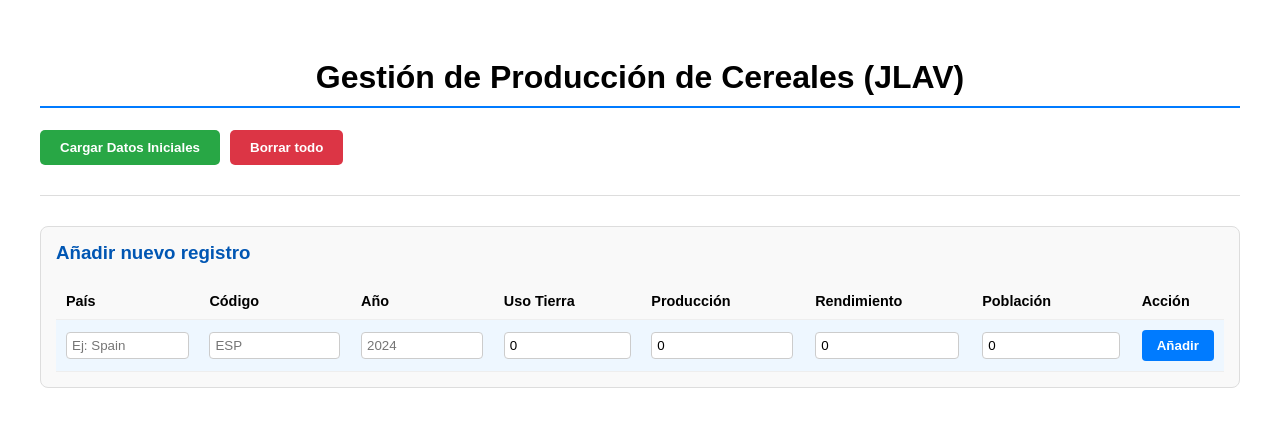
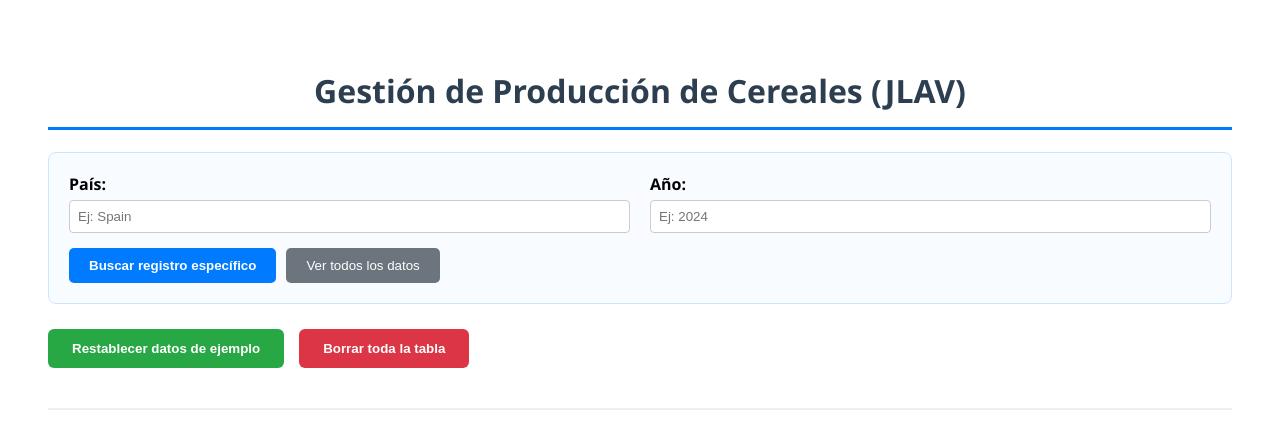
Before and after one commit to gti-sos/SOS2526-18, a SvelteKit app in the folder src/front/: page /cereal-productions in a window 1280 px wide. Shown: the top 445 px of the page. Built offline with nearby package versions, Linux system fonts and the light colour scheme; no server answers.

Commit message:
front-end jlav

```diff
--- a/src/front/src/routes/cereal-productions/+page.svelte
+++ b/src/front/src/routes/cereal-productions/+page.svelte
@@ -4,39 +4,81 @@
     import CerealForm from './CerealForm.svelte';
     import CerealTable from './CerealTable.svelte';
 
+    // 1. ESTADO GLOBAL (Svelte 5)
     let cereals = $state([]);
     let message = $state("");
     let messageType = $state("danger");
 
+    // Variables para la búsqueda de un recurso concreto
+    let searchCountry = $state("");
+    let searchYear = $state("");
+
+    // 2. FUNCIONES DE LÓGICA
+
+    // Obtener todos los registros (GET acumulado)
     async function getCereals() {
         const res = await fetch("/api/v2/cereal-productions");
         if (res.ok) {
             cereals = await res.json();
+            searchCountry = ""; // Limpiamos campos de búsqueda
+            searchYear = "";
         } else {
-            message = "Error al conectar con la base de datos.";
+            message = "Lo sentimos, no hemos podido cargar la lista de datos.";
             messageType = "danger";
         }
     }
 
+    // ACCEDER A UN RECURSO CONCRETO (Buscador por País y Año)
+    async function getSingleCereal() {
+        if (!searchCountry || !searchYear) {
+            message = "Por favor, introduce un país y un año para realizar la búsqueda.";
+            messageType = "danger";
+            return;
+        }
+
+        const res = await fetch(`/api/v2/cereal-productions/${searchCountry}/${searchYear}`);
+
+        if (res.ok) {
+            const data = await res.json();
+            cereals = [data]; // Mostramos solo el resultado encontrado
+            message = `¡Registro encontrado! Mostrando los datos de ${searchCountry} para el año ${searchYear}.`;
+            messageType = "success";
+        } else {
+            messageType = "danger";
+            if (res.status === 404) {
+                // MENSAJE REQUERIDO: "No existe un contacto con nombre Pedro" (adaptado)
+                message = `No existe ningún registro de producción para el país '${searchCountry}' en el año ${searchYear}.`;
+            } else {
+                message = "Ha ocurrido un error inesperado al intentar buscar el registro.";
+            }
+            cereals = []; // Vaciamos la tabla si no hay resultados
+        }
+    }
+
+    // Cargar datos de ejemplo (POST masivo)
     async function loadInitialData() {
         const res = await fetch("/api/v2/cereal-productions/loadInitialData");
         if (res.ok) {
-            message = "¡Datos iniciales cargados con éxito!";
+            message = "¡Éxito! Se han restaurado los datos de ejemplo correctamente.";
             messageType = "success";
             await getCereals();
         } else {
-            message = "Aviso: Los datos ya existen.";
+            message = "Aviso: Los datos ya están cargados o el servidor no responde.";
             messageType = "danger";
         }
     }
 
+    // Borrar todo (DELETE masivo)
     async function deleteAllCereals() {
-        if (confirm("¿Borrar todo?")) {
+        if (confirm("¿Estás seguro de que quieres borrar todos los datos de la tabla? Esta acción no se puede deshacer.")) {
             const res = await fetch("/api/v2/cereal-productions", { method: "DELETE" });
             if (res.ok) {
-                message = "Registros eliminados.";
+                message = "Se han eliminado todos los registros de la tabla con éxito.";
                 messageType = "success";
                 await getCereals();
+            } else {
+                message = "Error: No se ha podido completar la limpieza de la tabla.";
+                messageType = "danger";
             }
         }
     }
@@ -49,61 +91,65 @@
 
     <Message bind:message bind:type={messageType} />
 
-    <div class="botones-principales">
-        <button onclick={loadInitialData} class="btn-verde">
-            Cargar Datos Iniciales
+    <section class="search-box">
+        <div class="search-inputs">
+            <label>País: <input bind:value={searchCountry} placeholder="Ej: Spain" /></label>
+            <label>Año: <input bind:value={searchYear} type="number" placeholder="Ej: 2024" /></label>
+        </div>
+        <div class="search-buttons">
+            <button onclick={getSingleCereal} class="btn-search">Buscar registro específico</button>
+            <button onclick={getCereals} class="btn-clear">Ver todos los datos</button>
+        </div>
+    </section>
+
+    <section class="controls">
+        <button onclick={loadInitialData} class="btn-load">
+            Restablecer datos de ejemplo
         </button>
-        <button onclick={deleteAllCereals} class="btn-rojo">
-            Borrar todo
+        <button onclick={deleteAllCereals} class="btn-delete-all">
+            Borrar toda la tabla
         </button>
-    </div>
+    </section>
 
     <hr />
 
     <CerealForm {getCereals} bind:message bind:messageType />
+
     <br />
+
     <CerealTable {cereals} {getCereals} bind:message bind:messageType />
 </main>
 
 <style>
     main {
-        font-family: sans-serif;
-        padding: 30px;
-        max-width: 1200px;
+        font-family: 'Segoe UI', sans-serif;
+        padding: 40px;
+        max-width: 1250px;
         margin: 0 auto;
     }
 
-    h1 { border-bottom: 2px solid #007bff; padding-bottom: 10px; text-align: center; }
+    h1 { border-bottom: 3px solid #007bff; padding-bottom: 15px; text-align: center; color: #2c3e50; }
 
-    /* Estilo para que los botones salgan juntos y bonitos */
-    .botones-principales {
-        display: flex;
-        gap: 10px;
-        margin: 20px 0;
+    /* Buscador */
+    .search-box {
+        background: #f8fbff;
+        padding: 20px;
+        border: 1px solid #cce5ff;
+        border-radius: 8px;
+        margin-bottom: 25px;
     }
+    .search-inputs { display: flex; gap: 20px; margin-bottom: 15px; }
+    .search-inputs label { font-weight: bold; display: flex; flex-direction: column; flex: 1; }
+    .search-inputs input { padding: 8px; border: 1px solid #ccc; border-radius: 4px; margin-top: 5px; }
+    .search-buttons { display: flex; gap: 10px; }
 
-    .btn-verde {
-        background-color: #28a745;
-        color: white;
-        padding: 10px 20px;
-        border: none;
-        border-radius: 5px;
-        cursor: pointer;
-        font-weight: bold;
-    }
+    .btn-search { background: #007bff; color: white; border: none; padding: 10px 20px; border-radius: 5px; cursor: pointer; font-weight: bold; }
+    .btn-clear { background: #6c757d; color: white; border: none; padding: 10px 20px; border-radius: 5px; cursor: pointer; }
 
-    .btn-rojo {
-        background-color: #dc3545;
-        color: white;
-        padding: 10px 20px;
-        border: none;
-        border-radius: 5px;
-        cursor: pointer;
-        font-weight: bold;
-    }
+    /* Controles generales */
+    .controls { display: flex; gap: 15px; margin-bottom: 25px; }
+    .btn-load { background: #28a745; color: white; border: none; padding: 12px 24px; border-radius: 6px; cursor: pointer; font-weight: bold; }
+    .btn-delete-all { background: #dc3545; color: white; border: none; padding: 12px 24px; border-radius: 6px; cursor: pointer; font-weight: bold; }
 
-    .btn-verde:hover { background-color: #218838; }
-    .btn-rojo:hover { background-color: #c82333; }
-
-    hr { margin: 30px 0; border: 0; border-top: 1px solid #ddd; }
+    hr { margin: 40px 0; border: 0; border-top: 2px solid #eee; }
 </style>
```
